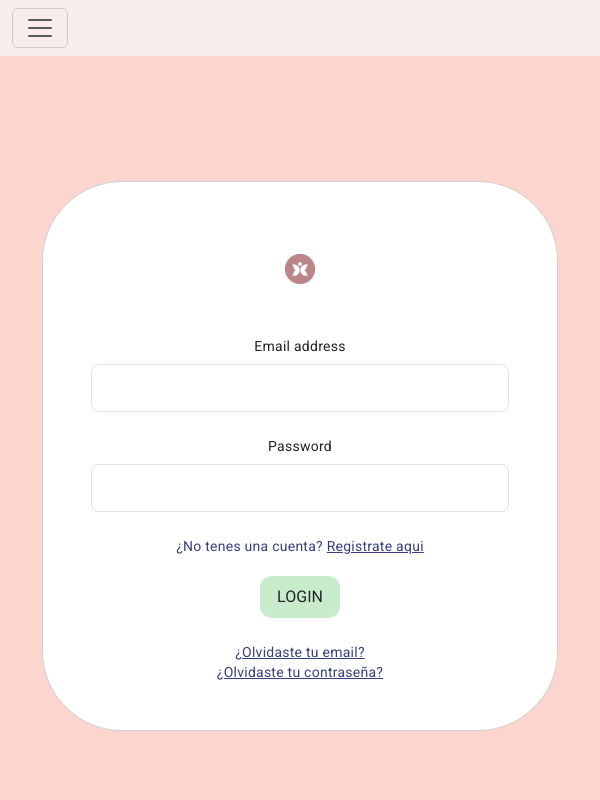
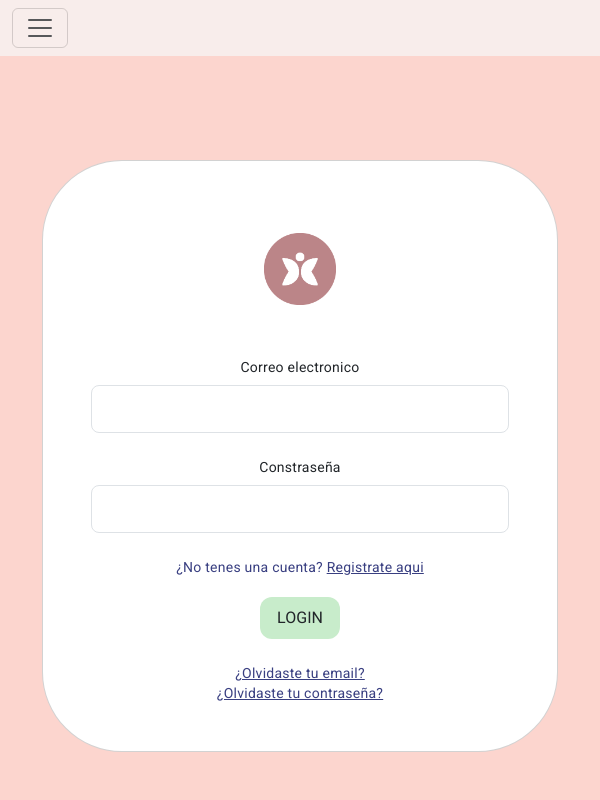
Before and after one commit to nehoxy/estetica-lida, an Angular app: page /login in a window 600 px wide. Shown: the top 800 px of the page. Built offline with nearby package versions, Linux system fonts and the light colour scheme.

Commit message:
correciones en el login

```diff
--- a/src/app/modules/auth/pages/login/login.component.css
+++ b/src/app/modules/auth/pages/login/login.component.css
@@ -28,12 +28,21 @@
     background-color: #C8ECCB;
     border-radius:2vw;
 }
+
+/*login responsive */
 @media only screen and (max-width: 600px) {
     .cardslogin{
         background-color: white;
         width: 100%;
         height: 54vw;
         border-radius: 5vw;
+    }
+    .logolida{
+        width: 5vw;
+        height: 5vw;
+        margin-top: 4vw;
+        margin: auto;
+        padding: 0px;
     }
 }
 @media only screen and (min-width: 600px) {
@@ -43,6 +52,13 @@
         height: 54vw;
         border-radius: 5vw;
     }
+    .logolida{
+        width: 5vw;
+        height: 5vw;
+        margin-top: 4vw;
+        margin: auto;
+        padding: 0px;
+    }
 }
 @media only screen and (max-width: 768px) {
     .cardslogin{
@@ -51,6 +67,13 @@
         height: 40vw;
         border-radius: 5vw;
     }
+    .logolida{
+        width: 6vw;
+        height: 6vw;
+        margin-top: 4vw;
+        margin: auto;
+        padding: 0px;
+    }
 }
 @media only screen and (max-width: 1200px) {
     .cardslogin{
@@ -58,4 +81,11 @@
         width: 30vw;
         height: 40vw;
     }
+    .logolida{
+        width: 12vw;
+        height: 12vw;
+        margin-top: 4vw;
+        margin: auto;
+        padding: 0px;
+    }
 }
--- a/src/app/modules/auth/pages/login/login.component.html
+++ b/src/app/modules/auth/pages/login/login.component.html
@@ -13,12 +13,12 @@
 
 
                     <div class="form-outline mb-4 text-left">
-                        <label class="form-label" for="form2Example17">Email address</label>
+                        <label class="form-label" for="form2Example17">Correo electronico</label>
                         <input type="email" id="form2Example17" class="form-control form-control-lg" />
                     </div>
 
                     <div class="form-outline mb-4">
-                        <label class="form-label" for="form2Example27">Password</label>
+                        <label class="form-label" for="form2Example27">Constraseña</label>
                         <input type="password" id="form2Example27" class="form-control form-control-lg" />
                     </div>
 
```
